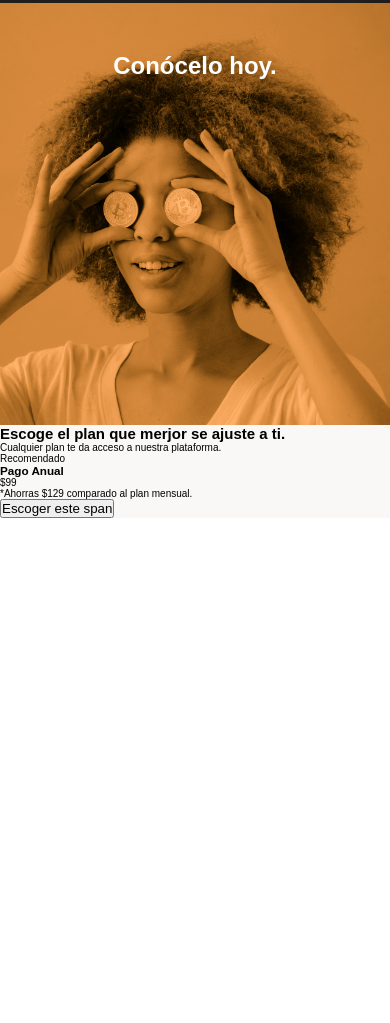
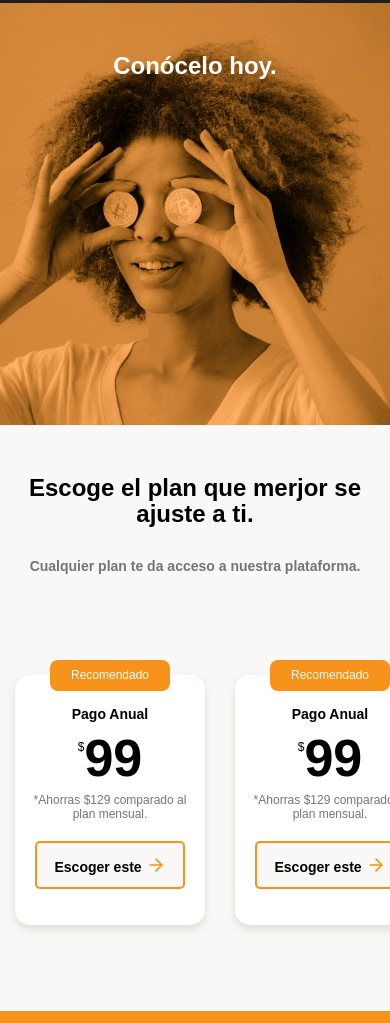
Before and after one commit to kevinmora47/Mobile_First_Course, a plain HTML site: page index.html in a window 390 px wide. Shown: the part 2038-3061 px from the top of the page. Before the commit the page ends 2556 px from the top, so only its background shows below. Drawn offline with Linux system fonts and the light colour scheme.

Commit message:
Task#9-Finished of mobile first course-25-10-2020

```diff
--- a/index.html
+++ b/index.html
@@ -99,18 +99,47 @@
       </div>
       <section class="plans--container--slider">
         <article class="plans--container--card">
-          <p>Recomendado</p>
-          <div>
-            <h3>Pago Anual</h3>
-            <p><span>$</span>99</p>
-            <p>*Ahorras $129 comparado al plan mensual.</p>
-            <button>Escoger este span</button>
+          <p class="recommended">Recomendado</p>
+          <div class="plan-info-container">
+            <h3 class="plan-card--title">Pago Anual</h3>
+            <p class="plan-card--price"><span>$</span>99</p>
+            <p class="plan-card--saving">*Ahorras $129 comparado al plan mensual.</p>
+            <button class="plan-card--ca">Escoger este <span></span> </button>
+          </div>
+        </article>
+        <article class="plans--container--card">
+          <p class="recommended">Recomendado</p>
+          <div class="plan-info-container">
+            <h3 class="plan-card--title">Pago Anual</h3>
+            <p class="plan-card--price"><span>$</span>99</p>
+            <p class="plan-card--saving">*Ahorras $129 comparado al plan mensual.</p>
+            <button class="plan-card--ca">Escoger este <span></span> </button>
+          </div>
+        </article>
+        <article class="plans--container--card">
+          <p class="recommended">Recomendado</p>
+          <div class="plan-info-container">
+            <h3 class="plan-card--title">Pago Anual</h3>
+            <p class="plan-card--price"><span>$</span>99</p>
+            <p class="plan-card--saving">*Ahorras $129 comparado al plan mensual.</p>
+            <button class="plan-card--ca">Escoger este <span></span> </button>
           </div>
         </article>
       </section>
     </section>
   </main>
-  <footer></footer>
+  <footer>
+    <section class="left">
+      <ul>
+        <li><a href="#">Linkedin</a></li>
+        <li><a href="#">Twitter</a></li>
+        <li><a href="#">Email</a></li>
+      </ul>
+    </section>
+    <section class="right">
+      <img src="./assets/imgs/Group 18.svg" alt="">
+    </section>
+  </footer>
 </body>
 
 </html>
--- a/styles.css
+++ b/styles.css
@@ -15,6 +15,7 @@
 html {
   font-size: 62.5%;
   font-family: "DM Sans", sans-serif;
+  scroll-behavior: smooth;
 }
 header {
   position: relative;
@@ -258,7 +259,7 @@ main {
 .product--detail--card {
   width: 90%;
   min-width: 288px;
-  max-width: 900px;
+  max-width: 400px;
   min-height: 150px;
   margin: 15px auto;
   padding: 15px;
@@ -336,3 +337,133 @@ main {
   color: white;
   text-align: center;
 }
+.main--plans--container {
+  width: 100%;
+  min-width: 320px;
+  padding-bottom: 70px;
+  text-align: center;
+}
+.plans--tittle {
+  width: 90%;
+  min-width: 288px;
+  height: auto;
+  margin: 0 auto;
+  margin-bottom: 50px;
+}
+.plans--tittle h2 {
+  padding-top: 50px;
+  font-size: 2.4rem;
+  font-weight: bold;
+  line-height: 2.6rem;
+  color: black;
+}
+.plans--tittle p {
+  padding-top: 30px;
+  font-size: 1.4rem;
+  font-weight: 700;
+  line-height: 1.8rem;
+  color: #757575;
+}
+.plans--container--card {
+  position: relative;
+  width: 70%;
+  scroll-snap-align: center;
+  min-width: 190px;
+  max-width: 300px;
+  height: 250px;
+  margin: 50px 15px 0;
+  padding: 0 15px;
+  background-color: white;
+  border-radius: 15px;
+  box-shadow: 0 4px 8px rgba(89, 73, 30, 0.16);
+}
+.recommended {
+  position: absolute;
+  width: 120px;
+  height: 31px;
+  padding: 8px;
+  top: -15px;
+  left: calc(50% - 60px);
+  font-size: 1.2rem;
+  background-color: var(--primary-color);
+  border-radius: 8px;
+  color: white;
+}
+.plan-card--title {
+  padding-top: 30px;
+  font-size: 1.4rem;
+  font-weight: 700;
+  line-height: 1.8rem;
+  color: black;
+}
+.plan-card--price {
+  padding: 5px 0;
+  font-size: 5.2rem;
+  font-weight: bold;
+  color: black;
+}
+.plan-card--price span {
+  font-size: 1.2rem;
+  font-weight: 300;
+  vertical-align: 25px;
+}
+.plan-card--saving {
+  font-size: 1.2rem;
+  color: #757575;
+}
+.plan-card--ca {
+  width: 150px;
+  height: 48px;
+  margin-top: 20px;
+  background-color: #faf8f7;
+  border: 2px solid var(--primary-color);
+  border-radius: 5px;
+  font-family: "DM Sans", sans-serif;
+  font-size: 1.4rem;
+  font-weight: 700;
+  line-height: 1.8rem;
+  color: black;
+}
+.plan-card--ca span {
+  display: inline-block;
+  width: 20px;
+  height: 20px;
+  background-image: url("/assets/icons/arrow-right.svg");
+  background-position: center;
+  background-size: cover;
+  background-repeat: no-repeat;
+  vertical-align: text-bottom;
+}
+/* Slider */
+.plans--container--slider {
+  display: flex;
+  height: 316px;
+  overflow-x: scroll;
+  overscroll-behavior-x: contain;
+  scroll-snap-type: x proximity;
+}
+footer {
+  display: flex;
+  width: 100%;
+  height: 150px;
+  background-color: var(--primary-color);
+}
+footer section {
+  display: flex;
+  width: 50%;
+  justify-content: center;
+  align-items: center;
+}
+footer .left ul {
+  font-size: 1.4rem;
+  font-weight: 700;
+  line-height: 1.8rem;
+  list-style: none;
+}
+.left li {
+  margin: 10px;
+}
+.left a {
+  text-decoration: none;
+  color: white;
+}
```
